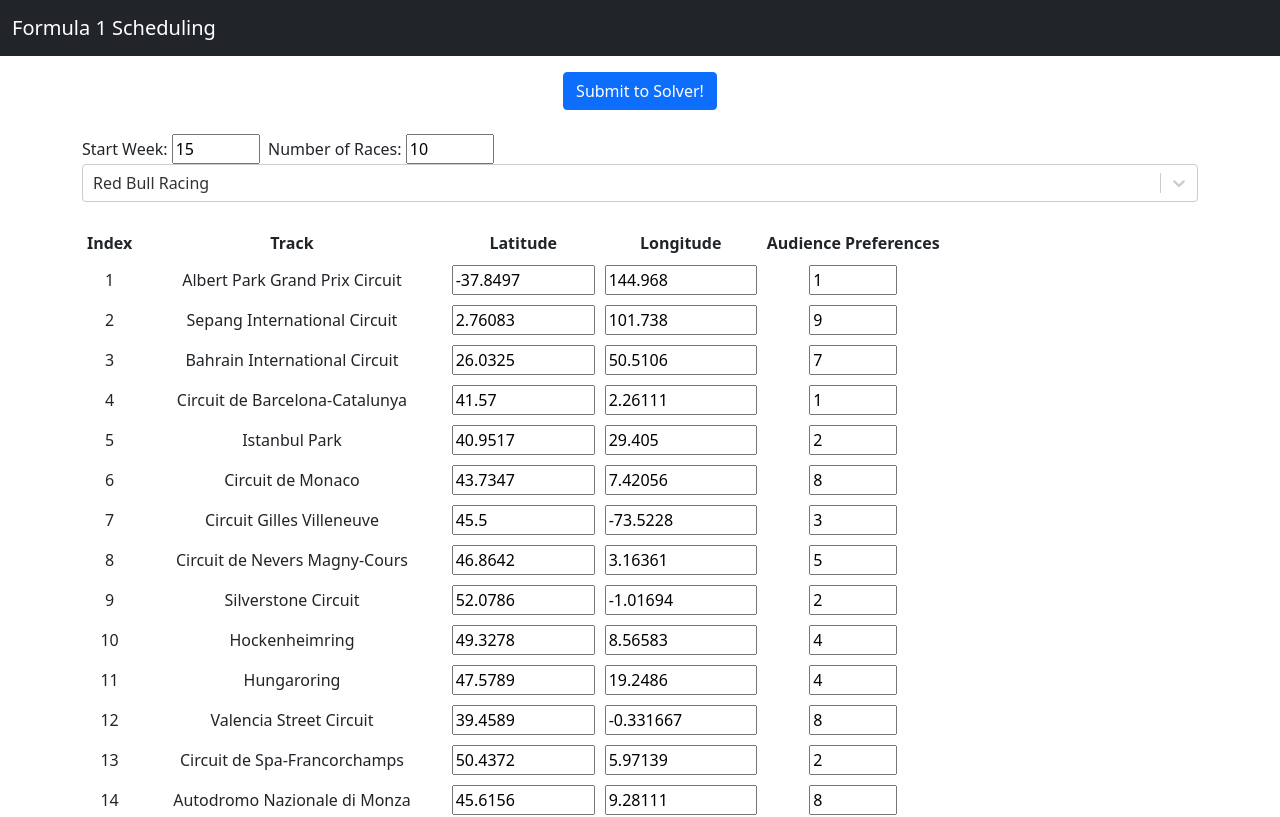
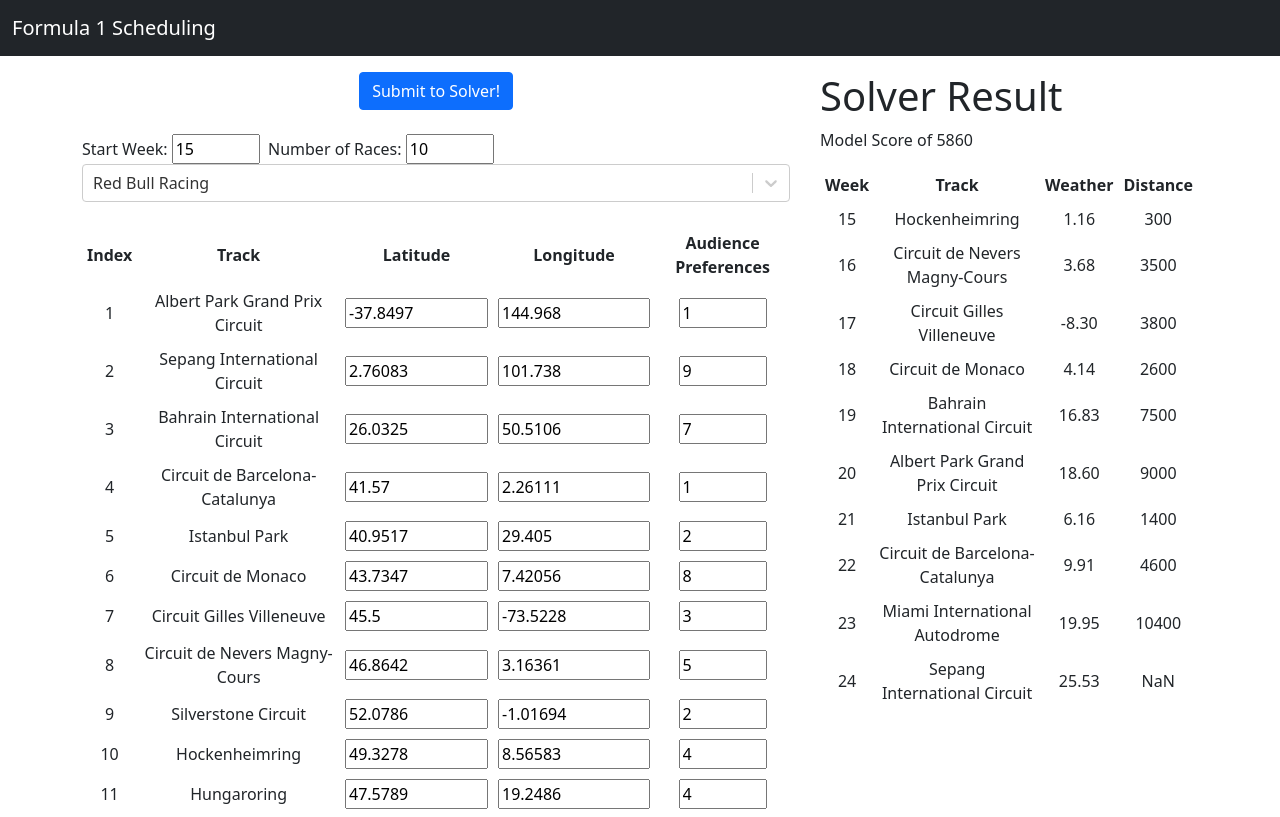
Before and after one commit to rohanv08/f1-scheduling, a React (Vite) app in the folder client/: page / in a window 1280 px wide. Shown: the top 817 px of the page. Built offline with nearby package versions, Linux system fonts and the light colour scheme.

Commit message:
Random ordering and button updates

```diff
--- a/client/src/components/AnalysisPage.js
+++ b/client/src/components/AnalysisPage.js
@@ -4,6 +4,7 @@
 import teams from '../data/teams.json';
 import circuits from '../data/circuits.json';
 import meta from '../data/meta.json';
+import solution from '../data/solution.json';
 import { Button} from 'react-bootstrap';
 import {fetchWithTimeout} from '../fetchWithTimeout'
 import config from '../config.json'
@@ -16,6 +17,7 @@
     const [preferences, updatePreferences] = useState(meta);
     const [start, updateStart] = useState(15);
     const [race, updateRace] = useState(10);
+    const [sol, updateSol] = useState(solution);
 
     function handleOnDragEnd(result) {
       if (!result.destination) return;
@@ -71,7 +73,7 @@
           })
         }
         fetchWithTimeout(server + 'submit', requestOptions, 200000).then((response) => response.json())
-        .then((json) => {console.log(json)})
+        .then((json) => {updateSol(json)})
 
     }
 
@@ -95,7 +97,8 @@
 
 
     return (
-      <div className="container">
+      <div className="container" style={{display: "flex"}}>
+        <div className="horizontal" style = {{paddingRight: "30px"}}>
           <center><Button
             variant="primary" type="button"
             onClick={() => sendToSolver()} >Submit to Solver!</Button></center><br></br>
@@ -155,6 +158,33 @@
                 </Droppable>
               </DragDropContext>
             </div>
+            <div className="horizontal">
+              <h1>Solver Result</h1>
+              <p>Model Score of {sol["Score"]}</p>
+              <table cellPadding={5}>
+                <thead align = 'center'>
+                  <tr>
+                  <th>Week</th>
+                  <th>Track</th>
+                  <th>Weather</th>
+                  <th>Distance</th>
+                  </tr>
+                </thead><tbody>
+                  {Object.keys(sol).map((row) => {
+                    if ((row !== "Score") && (Object.keys(sol[row]).length !== 0)){
+                      return (
+                      <tr key = {row} align = 'center'>
+                      <td>{row}</td>
+                      <td>{sol[row].track}</td>
+                      <td>{Number(sol[row].weather).toFixed(2)}</td>
+                      <td>{Number(sol[row].distance).toFixed(0)}</td>
+                    </tr>);
+                    }
+                  })}
+                </tbody>
+              </table>
+            </div>
+          </div>
       );
 };
 
--- /dev/null
+++ b/client/src/data/solution.json
@@ -0,0 +1 @@
+{"20": {"track": "Albert Park Grand Prix Circuit", "weather": 18.59658536585366, "distance": 9000}, "24": {"track": "Sepang International Circuit", "weather": 25.526585365853656}, "19": {"track": "Bahrain International Circuit", "weather": 16.82536585365854, "distance": 7500}, "22": {"track": "Circuit de Barcelona-Catalunya", "weather": 9.910975609756099, "distance": 4600}, "21": {"track": "Istanbul Park", "weather": 6.162926829268293, "distance": 1400}, "18": {"track": "Circuit de Monaco", "weather": 4.140487804878049, "distance": 2600}, "17": {"track": "Circuit Gilles Villeneuve", "weather": -8.300975609756097, "distance": 3800}, "16": {"track": "Circuit de Nevers Magny-Cours", "weather": 3.6848780487804875, "distance": 3500}, "15": {"track": "Hockenheimring", "weather": 1.1612195121951219, "distance": 300}, "23": {"track": "Miami International Autodrome", "weather": 19.945121951219512, "distance": 10400}, "1": {}, "2": {}, "3": {}, "4": {}, "5": {}, "6": {}, "7": {}, "8": {}, "9": {}, "10": {}, "11": {}, "12": {}, "13": {}, "14": {}, "25": {}, "26": {}, "27": {}, "28": {}, "29": {}, "30": {}, "31": {}, "32": {}, "33": {}, "34": {}, "35": {}, "36": {}, "37": {}, "38": {}, "39": {}, "40": {}, "41": {}, "42": {}, "43": {}, "44": {}, "45": {}, "46": {}, "47": {}, "48": {}, "49": {}, "50": {}, "51": {}, "52": {}, "Score": 5860.0}
```
Lines whose indentation alone changed are shown as unchanged.
